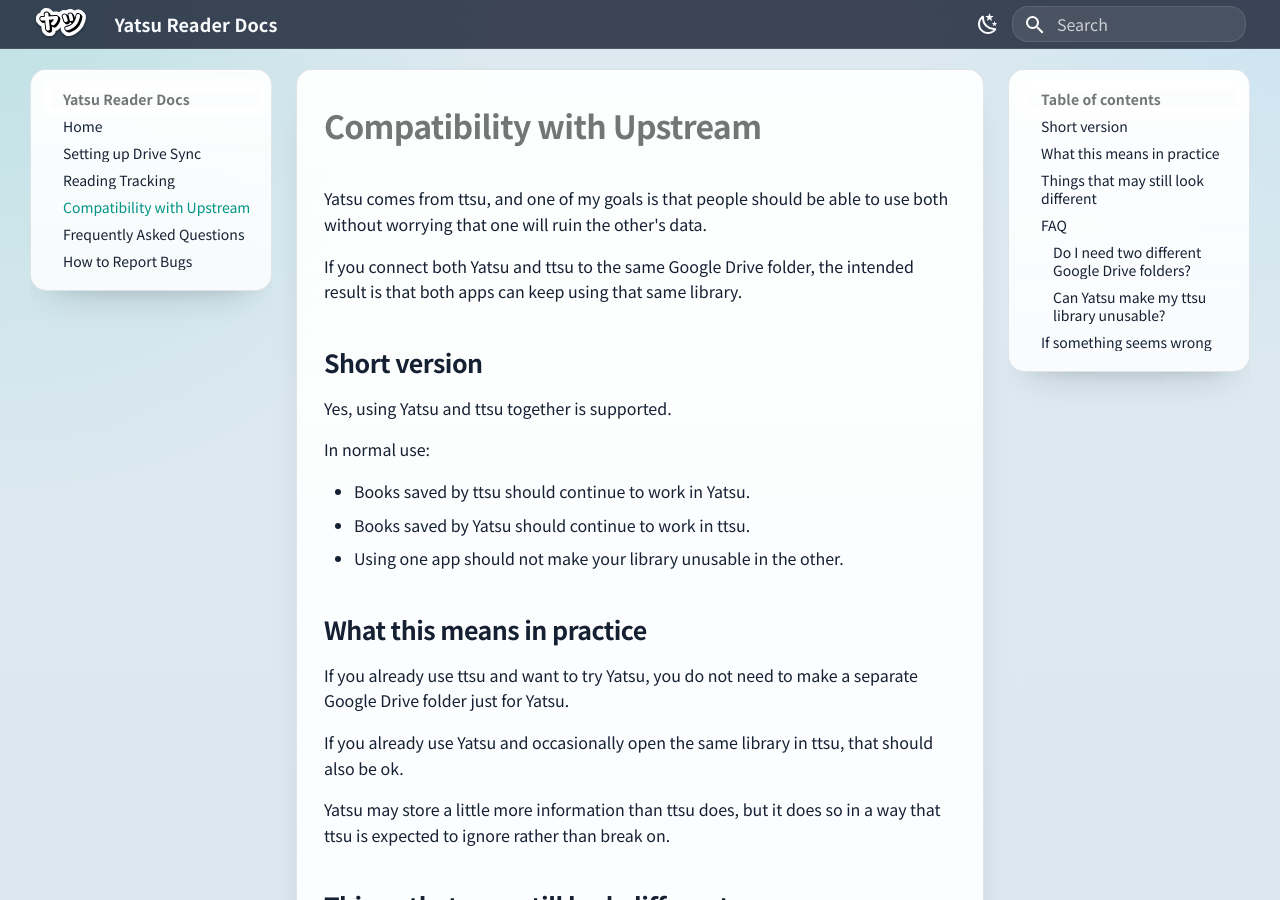
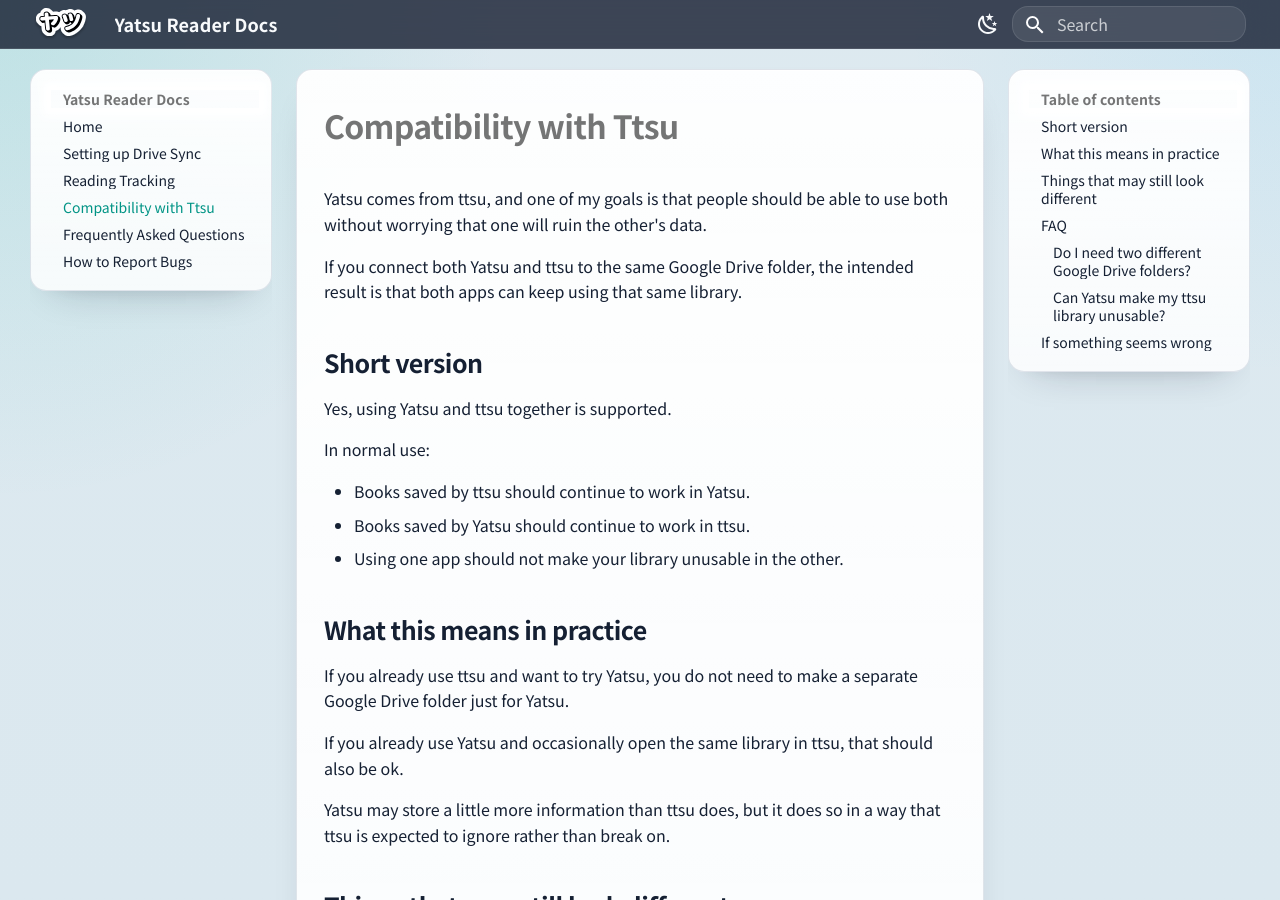
Before and after one commit to ytrms/yatsu-reader-docs, an MkDocs documentation site: the page built from docs/upstream-compatibility.md, in a window 1280 px wide and 900 px high. Built offline with MkDocs 1.6.1 and Material for MkDocs 9.7.7, drawn with Linux system fonts in a browser that asks for light colours.

Commit message:
Rename compatibility docs for Ttsu

```diff
--- a/docs/upstream-compatibility.md
+++ b/docs/upstream-compatibility.md
@@ -1,3 +1,5 @@
+# Compatibility with Ttsu
+
 Yatsu comes from ttsu, and one of my goals is that people should be able to use both without worrying that one will ruin the other's data.
 
 If you connect both Yatsu and ttsu to the same Google Drive folder, the intended result is that both apps can keep using that same library.
--- a/mkdocs.yml
+++ b/mkdocs.yml
@@ -6,7 +6,7 @@
   - Home: index.md
   - Setting up Drive Sync: google-drive-sync.md
   - Reading Tracking: reading-tracking.md
-  - Compatibility with Upstream: upstream-compatibility.md
+  - Compatibility with Ttsu: upstream-compatibility.md
   - Frequently Asked Questions: faq.md
   - How to Report Bugs: how-to-report-bugs.md
 
```
